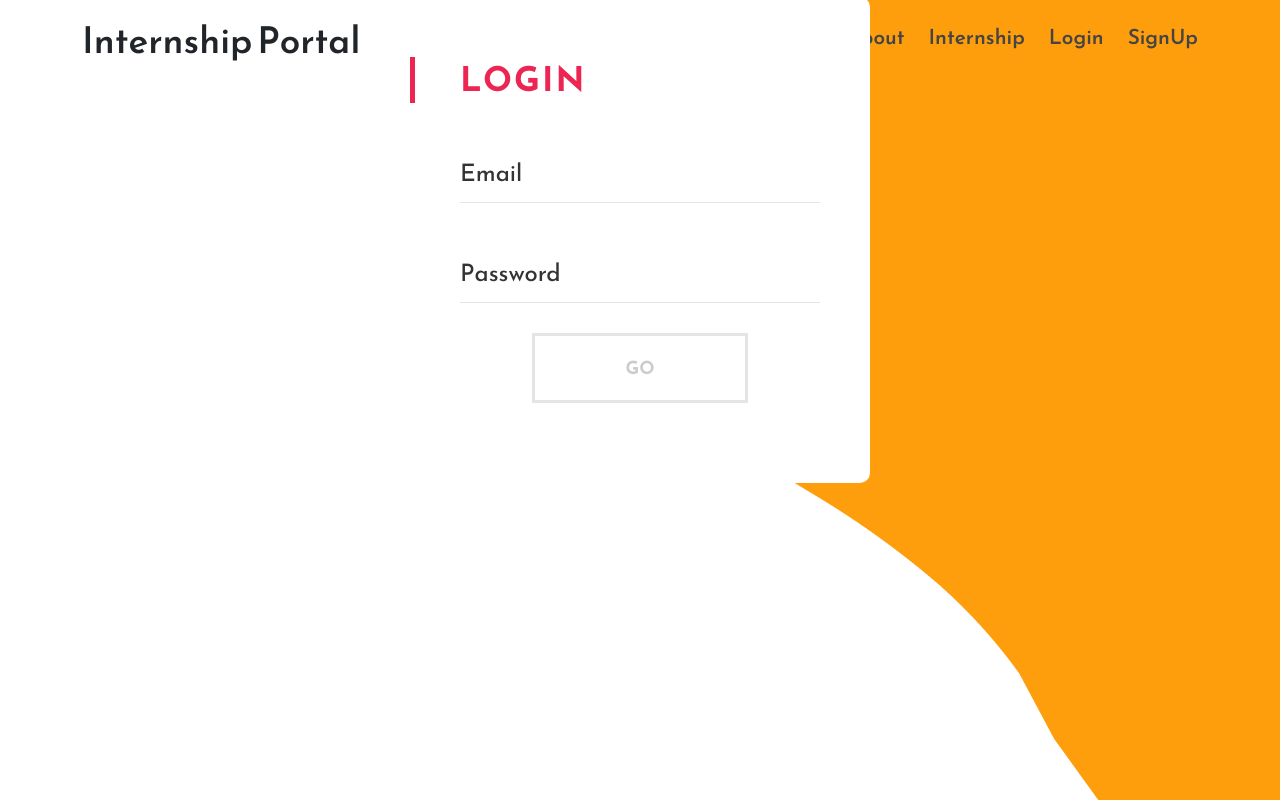
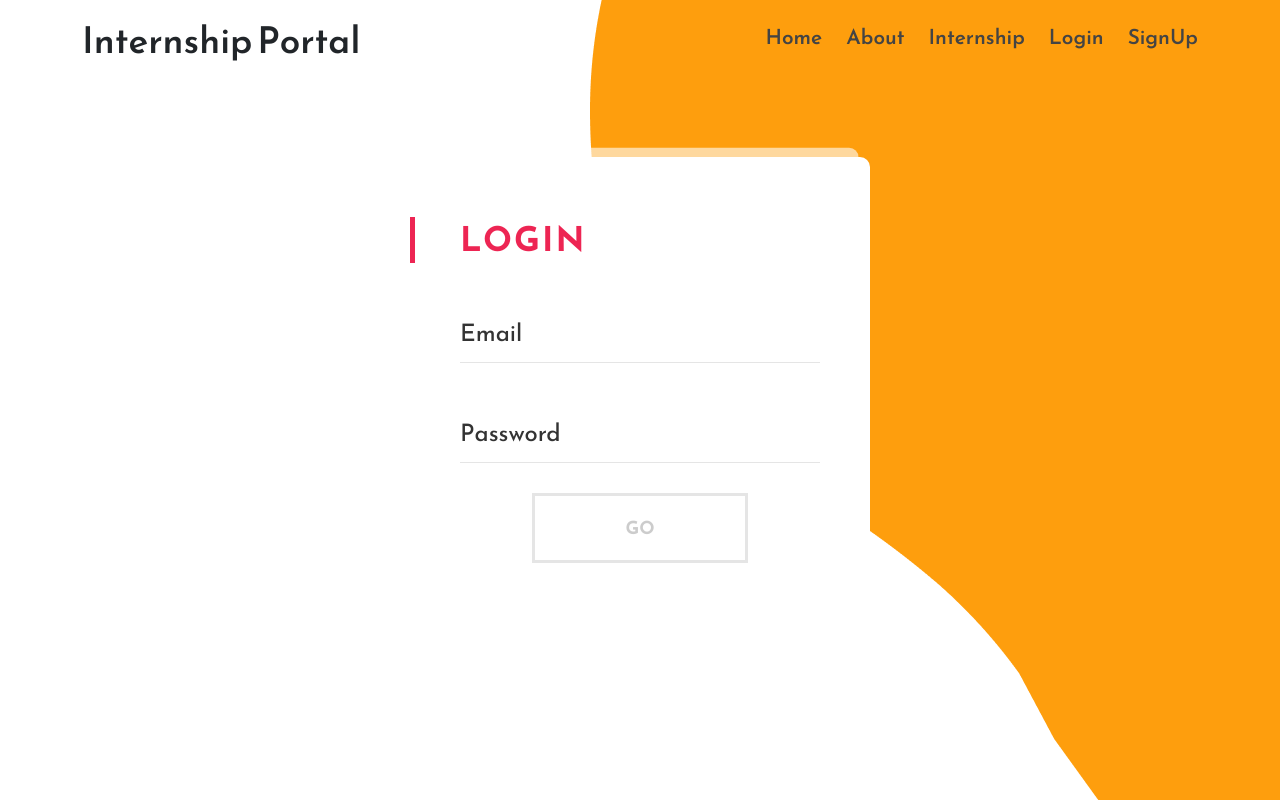
Before and after one commit to AJITH19233/sample-project, a React (Create React App) app: page /login in a window 1280 px wide. Shown: the top 800 px of the page. Built offline with nearby package versions, Linux system fonts and the light colour scheme.

Commit message:
Update registration.css

```diff
--- a/src/registration.css
+++ b/src/registration.css
@@ -298,7 +298,7 @@
     }
 
     margin: 40px 0;
-    overflow: hidden;
+    /* overflow: hidden; */
     z-index: 2;
 
     button {
@@ -420,18 +420,17 @@
     background-repeat: no-repeat;
     min-height: 100vh;
     font-family: 'Roboto', sans-serif;
-    overflow: hidden;
+    /* overflow: hidden;*/
   }
 
-  html {
-    overflow: hidden;
-  }
+
 
   .materialContainer {
     width: 100%;
+    align-items: center;
     max-width: 460px;
     position: absolute;
-    top: 30%;
+    top: 50%;
     left: 50%;
     transform: translate(-50%, -50%);
     -webkit-transform: translate(-50%, -50%);
```
